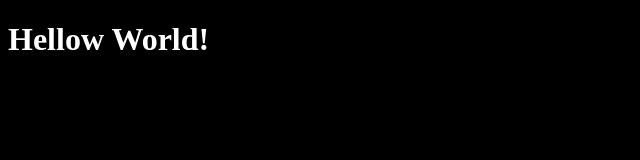
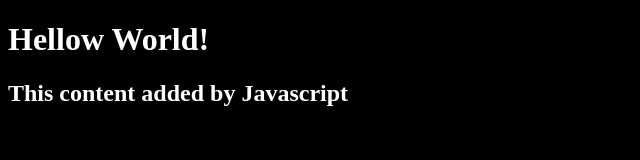
Before and after one commit to noam-omer/my-personal-website, a plain HTML site: page index.html in a window 1280 px wide. Shown: the whole page, without its empty margins (0-640 px from the left). Drawn offline with Linux system fonts and the light colour scheme.

Commit message:
add script.js, connect to index.html

```diff
--- a/index.html
+++ b/index.html
@@ -1,8 +1,11 @@
 <!DOCTYPE html>
+<html lang="en">
 <head>
     <link rel="stylesheet" href="style.css" />
     <title>My Personal Website</title>
 </head>
 <body>
     <h1>Hellow World!</h1>
+    <script src="script.js"></script>
 </body>
+</html>
--- /dev/null
+++ b/script.js
@@ -0,0 +1,3 @@
+const h2 = document.createElement('h2');
+h2.textContent = 'This content added by Javascript';
+document.querySelector('body').appendChild(h2);
```
